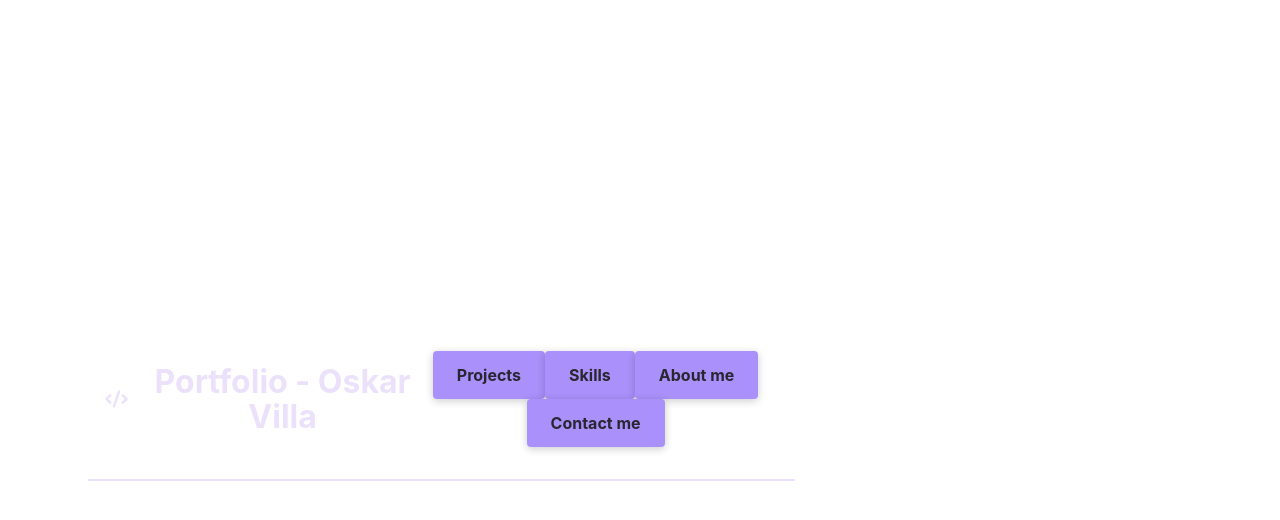
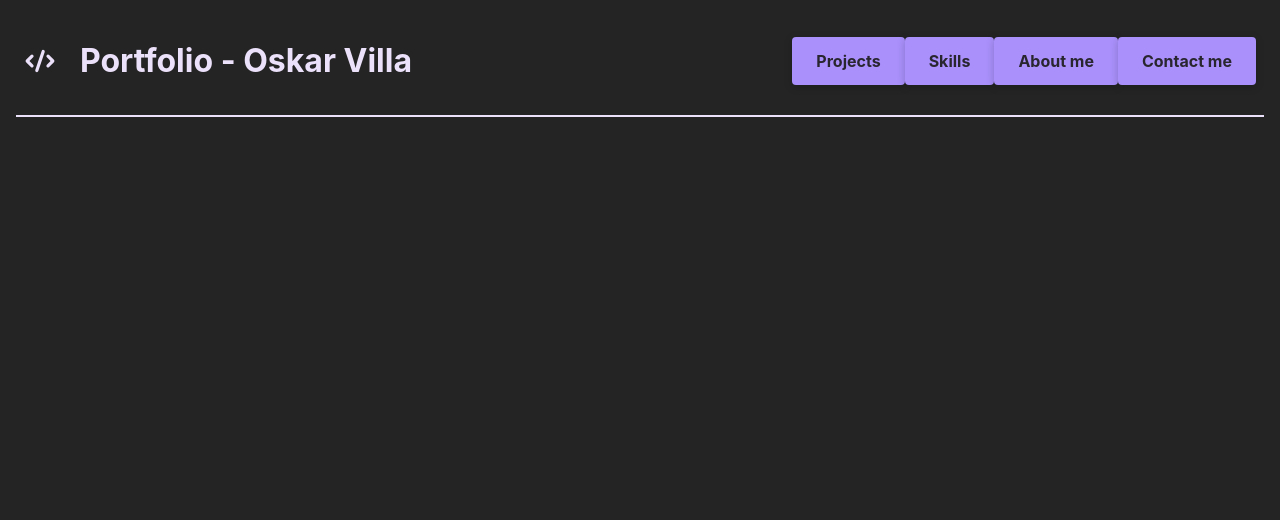
Before and after one commit to OshkarVTec/Portfolio, a React (Vite) app: page / in a window 1280 px wide. Shown: the top 520 px of the page. Built offline with nearby package versions, Linux system fonts and the light colour scheme.

Commit message:
Update header

```diff
--- a/src/components/MainHeader.jsx
+++ b/src/components/MainHeader.jsx
@@ -9,7 +9,7 @@
         <HiCode />
         Portfolio - Oskar Villa
       </h1>
-      <p>
+      <nav>
         <a to="" className={classes.button} >
           Projects
         </a>
@@ -22,7 +22,7 @@
         <a to="" className={classes.button} >
           Contact me
         </a>
-      </p>
+      </nav>
     </header>
   );
 }
--- a/src/components/MainHeader.module.css
+++ b/src/components/MainHeader.module.css
@@ -1,7 +1,7 @@
 .header {
   /* padding: 2rem 10%; */
-  margin: 2rem 10%;
-  padding: 1rem;
+  margin: 0.5rem;
+  padding: 0.5rem;
   text-align: center;
   display: flex;
   justify-content: space-between;
--- a/src/index.css
+++ b/src/index.css
@@ -14,56 +14,6 @@
   -webkit-text-size-adjust: 100%;
 }
 
-a {
-  font-weight: 500;
-  color: #646cff;
-  text-decoration: inherit;
+* {
+  box-sizing: border-box;
 }
-a:hover {
-  color: #535bf2;
-}
-
-body {
-  margin: 0;
-  display: flex;
-  place-items: center;
-  min-width: 320px;
-  min-height: 100vh;
-}
-
-h1 {
-  font-size: 3.2em;
-  line-height: 1.1;
-}
-
-button {
-  border-radius: 8px;
-  border: 1px solid transparent;
-  padding: 0.6em 1.2em;
-  font-size: 1em;
-  font-weight: 500;
-  font-family: inherit;
-  background-color: #1a1a1a;
-  cursor: pointer;
-  transition: border-color 0.25s;
-}
-button:hover {
-  border-color: #646cff;
-}
-button:focus,
-button:focus-visible {
-  outline: 4px auto -webkit-focus-ring-color;
-}
-
-@media (prefers-color-scheme: light) {
-  :root {
-    color: #213547;
-    background-color: #ffffff;
-  }
-  a:hover {
-    color: #747bff;
-  }
-  button {
-    background-color: #f9f9f9;
-  }
-}
```
